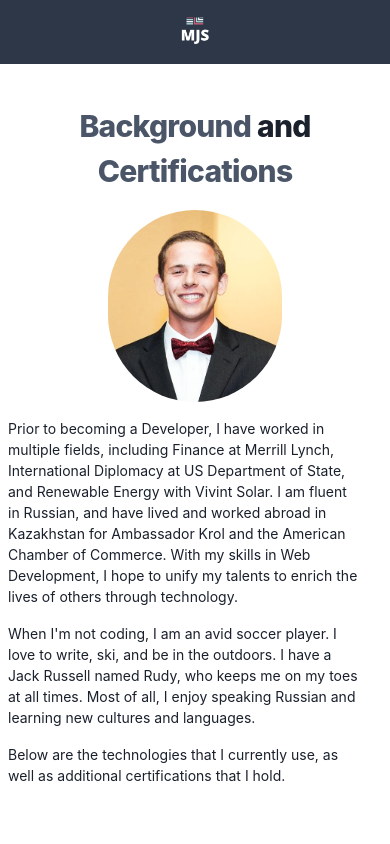
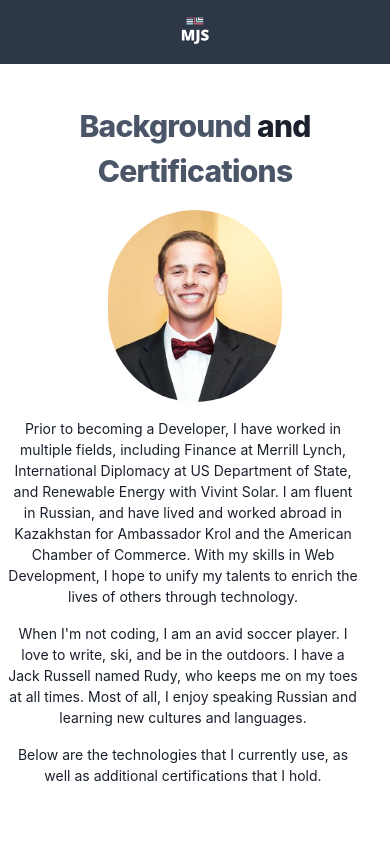
Before and after one commit to MichaelSchiumo/mjs-portfolio, a React (Create React App) app in the folder mjsportfolio/: page /about in a window 390 px wide. Shown: the top 844 px of the page. Built offline with nearby package versions, Linux system fonts and the light colour scheme.

Commit message:
centered text on small screens for about

```diff
--- a/mjsportfolio/src/components/About.js
+++ b/mjsportfolio/src/components/About.js
@@ -18,7 +18,7 @@ const About = () => {
             src={portrait}
             class='mt-4 h-48 xl:h-64 text-lg rounded-full mx-auto'
           />
-          <p class='max-w-3xl text-sm mt-4 lg:text-lg lg:mt-4 text-gray-900 mx-auto pr-6 lg:pr-0 text-left'>
+          <p class='max-w-3xl text-sm mt-4 lg:text-lg lg:mt-4 text-gray-900 mx-auto pr-6 lg:pr-0 sm:text-center lg:text-left'>
             Prior to becoming a Developer, I have worked in multiple fields,
             including Finance at Merrill Lynch, International Diplomacy at US
             Department of State, and Renewable Energy with Vivint Solar. I am
@@ -27,13 +27,13 @@ const About = () => {
             skills in Web Development, I hope to unify my talents to enrich the
             lives of others through technology.
           </p>
-          <p class='max-w-3xl text-sm mt-4 lg:text-lg lg:mt-4 text-gray-900 mx-auto pr-6 lg:pr-0 text-left'>
+          <p class='max-w-3xl text-sm mt-4 lg:text-lg lg:mt-4 text-gray-900 mx-auto pr-6 lg:pr-0 sm:text-center lg:text-left'>
             When I'm not coding, I am an avid soccer player. I love to write,
             ski, and be in the outdoors. I have a Jack Russell named Rudy, who
             keeps me on my toes at all times. Most of all, I enjoy speaking
             Russian and learning new cultures and languages.
           </p>
-          <p class='max-w-3xl mt-4 text-sm lg:text-lg lg:mt-4 text-gray-900 mx-auto pr-6 lg:pr-0 text-left'>
+          <p class='max-w-3xl mt-4 text-sm lg:text-lg lg:mt-4 text-gray-900 mx-auto pr-6 lg:pr-0 sm:text-center lg:text-left'>
             Below are the technologies that I currently use, as well as
             additional certifications that I hold.
           </p>
```
